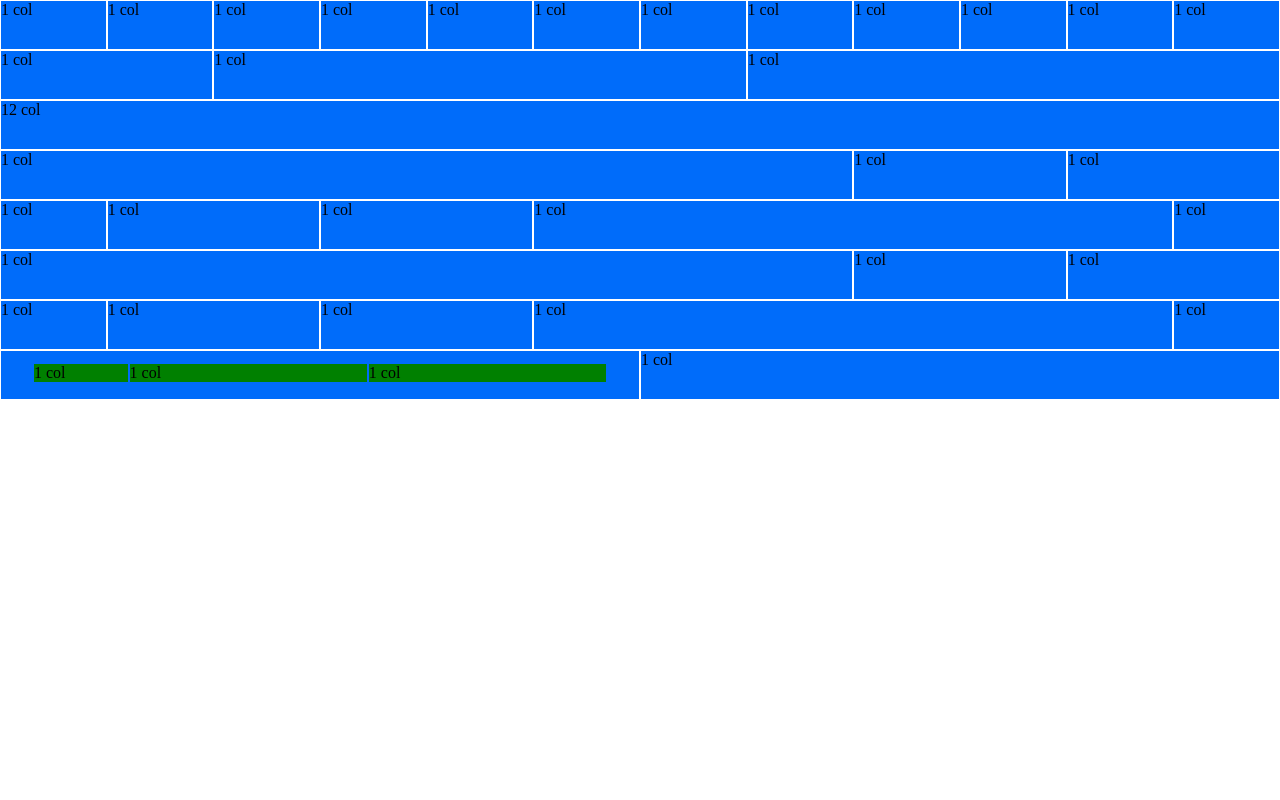
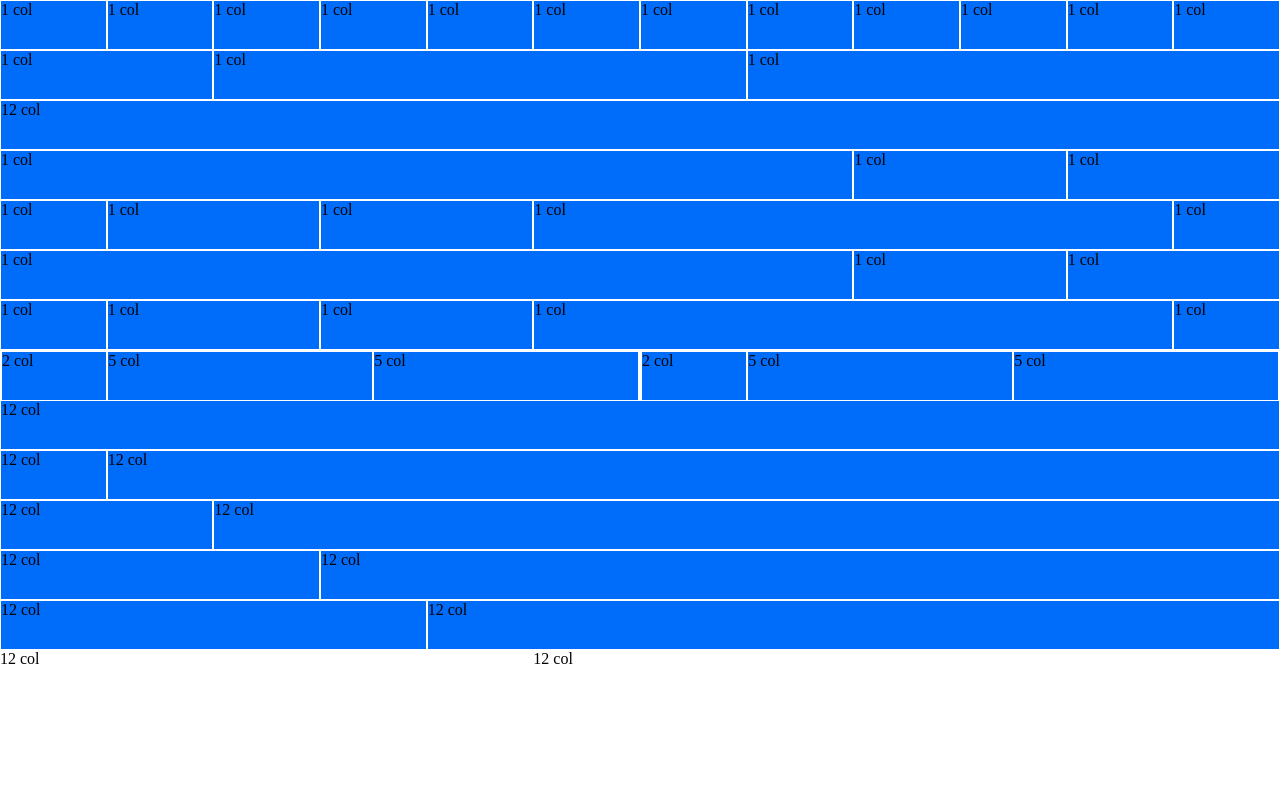
Before and after one commit to EliaPennoni/html-css-12bool, a plain HTML site: page index.html in a window 1280 px wide. Shown: the top 800 px of the page. Drawn offline with Linux system fonts and the light colour scheme.

Commit message:
aggiornamento

```diff
--- a/index.html
+++ b/index.html
@@ -228,24 +228,25 @@
 
 
         </div>
+    </div>
     <div class="My-container">
         <div class="my-row">
             <div class="my-col-6">
                 <div class="box">
-                    <div class="centered-row">
+                    <div class="my-row">
                         <div class="my-col-2">
-                            <div class="box-nested">
-                                1 col
+                            <div class="box">
+                                2 col
                             </div>
                         </div>
                         <div class="my-col-5">
-                            <div class="box-nested">
-                                1 col
+                            <div class="box">
+                                5 col
                             </div>
                         </div>
                         <div class="my-col-5">
-                            <div class="box-nested">
-                                1 col
+                            <div class="box">
+                                5 col
                             </div>
                         </div>
 
@@ -257,7 +258,27 @@
             </div>
             <div class="my-col-6">
                 <div class="box">
-                    1 col
+                    <div class="my-row">
+                        <div class="my-col-2">
+                            <div class="box">
+                                2 col
+                            </div>
+                        </div>
+                        <div class="my-col-5">
+                            <div class="box">
+                                5 col
+                            </div>
+                        </div>
+                        <div class="my-col-5">
+                            <div class="box">
+                                5 col
+                            </div>
+                        </div>
+
+
+
+
+                    </div>
                 </div>
             </div>
 
@@ -266,6 +287,219 @@
 
 
         </div>
+    </div>
+    <!-- second section -->
+    <div class="My-container">
+        <div class="my-row">
+            <div class="my-col-12">
+                <div class="box">
+                    12 col
+                </div>
+            </div>
+
+
+
+
+
+        </div>
+
+    </div>
+    <div class="My-container">
+        <div class="my-row">
+            <div class="my-col-1">
+                <div class="box">
+                    12 col
+                </div>
+            </div>
+            <div class="my-col-11">
+                <div class="box">
+                    12 col
+                </div>
+            </div>
+
+
+
+
+
+        </div>
+
+    </div>
+    <div class="My-container">
+        <div class="my-row">
+            <div class="my-col-2">
+                <div class="box">
+                    12 col
+                </div>
+            </div>
+            <div class="my-col-10">
+                <div class="box">
+                    12 col
+                </div>
+            </div>
+
+
+
+
+
+        </div>
+
+    </div>
+    <div class="My-container">
+        <div class="my-row">
+            <div class="my-col-3">
+                <div class="box">
+                    12 col
+                </div>
+            </div>
+            <div class="my-col-9">
+                <div class="box">
+                    12 col
+                </div>
+            </div>
+
+
+
+
+
+        </div>
+
+    </div>
+    <div class="My-container">
+        <div class="my-row">
+            <div class="my-col-4">
+                <div class="box">
+                    12 col
+                </div>
+            </div>
+            <div class="my-col-8">
+                <div class="box">
+                    12 col
+                </div>
+            </div>
+
+
+
+
+
+        </div>
+
+    </div>
+    <div class="My-container">
+        <div class="my-row">
+            <div class="my-col-5">
+                <div class="box-big">
+                    12 col
+                </div>
+            </div>
+            <div class="my-col-7">
+                <div class="box-big">
+                    12 col
+                </div>
+            </div>
+
+
+
+
+
+        </div>
+
+    </div>
+    <!-- offset -->
+    <div class="My-container">
+        <div class="my-row">
+            <div class="my-col-1 my-col-offset-11">
+                <div class="box">
+                    12 col
+                </div>
+            </div>
+
+
+
+
+
+
+        </div>
+
+    </div>
+    <div class="My-container">
+        <div class="my-row">
+            <div class="my-col-2 my-col-offset-10">
+                <div class="box">
+                    12 col
+                </div>
+            </div>
+
+
+
+
+
+
+        </div>
+
+    </div>
+    <div class="My-container">
+        <div class="my-row">
+            <div class="my-col-3 my-col-offset-9">
+                <div class="box">
+                    12 col
+                </div>
+            </div>
+
+
+
+
+
+
+        </div>
+
+    </div>
+    <div class="My-container">
+        <div class="my-row">
+            <div class="my-col-4 my-col-offset-8">
+                <div class="box">
+                    12 col
+                </div>
+            </div>
+
+
+
+
+
+
+        </div>
+
+    </div>
+    <div class="My-container">
+        <div class="my-row">
+            <div class="my-col-5 my-col-offset-7">
+                <div class="box">
+                    12 col
+                </div>
+            </div>
+
+
+
+
+
+
+        </div>
+
+    </div>
+    <div class="My-container">
+        <div class="my-row">
+            <div class="my-col-6 my-col-offset-6">
+                <div class="box">
+                    12 col
+                </div>
+            </div>
+
+
+
+
+
+
+        </div>
+
     </div>
 
 
```
Lines whose indentation alone changed are shown as unchanged.
